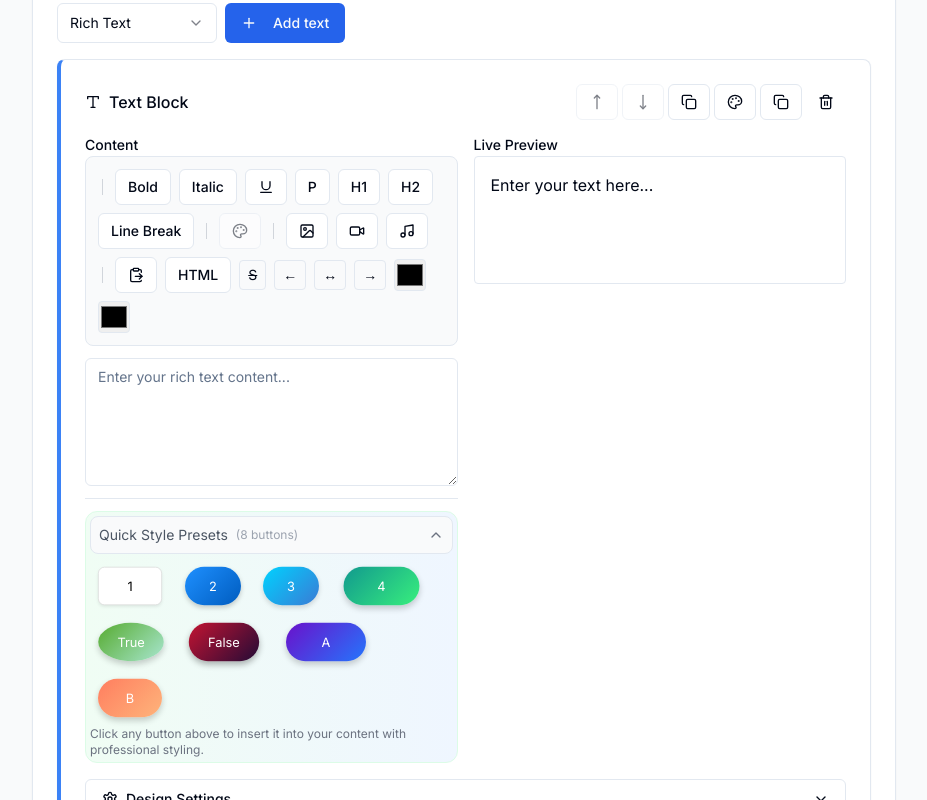
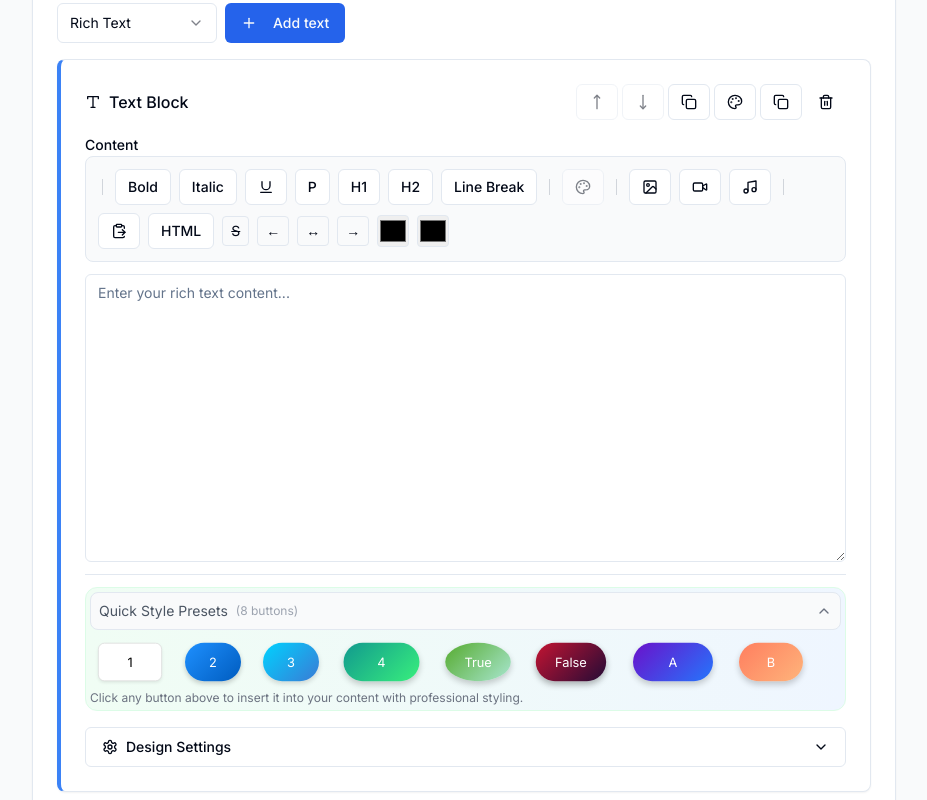
Before and after one commit to ayush-verma790/question-gen, a Next.js app: page /builder/choice in a window 1280 px wide. Shown: the part 980-1780 px from the top of the page, without its empty margins (176-1103 px from the left). Built offline with nearby package versions, Linux system fonts and the light colour scheme.

Commit message:
increase size ob block

```diff
--- a/app/builder/hottext/page.tsx
+++ b/app/builder/hottext/page.tsx
@@ -6,6 +6,7 @@ import { Button } from "@/components/ui/button";
 import { Input } from "@/components/ui/input";
 import { Label } from "@/components/ui/label";
 import { Badge } from "@/components/ui/badge";
+import { Textarea } from "@/components/ui/textarea";
 import {
   Trash2,
   Plus,
@@ -21,6 +22,8 @@ import {
   Palette,
   ChevronDown,
   ChevronUp,
+  MessageSquare,
+  Settings,
 } from "lucide-react";
 import { ContentBlockEditor } from "@/components/content-block-editor";
 import { XMLViewer } from "@/components/xml-viewer";
--- a/components/content-block-editor.tsx
+++ b/components/content-block-editor.tsx
@@ -339,7 +339,7 @@ export function ContentBlockEditor({ blocks, onChange, title }: ContentBlockEdit
               </CardHeader>
 
               <CardContent className="space-y-4">
-                <div className="grid grid-cols-1 lg:grid-cols-2 gap-4">
+                <div className="grid grid-cols-1 lg:grid-cols-1 gap-4">
                   <div className="space-y-3">
                     <div>
                       <Label>Content</Label>
@@ -457,10 +457,10 @@ export function ContentBlockEditor({ blocks, onChange, title }: ContentBlockEdit
                     )}
                   </div>
 
-                  <div>
+                  {/* <div>
                     <Label>Live Preview</Label>
                     <div className="border rounded p-4 bg-white min-h-32">{renderBlockPreview(block)}</div>
-                  </div>
+                  </div> */}
                 </div>
 
                 {/* Collapsible Design Section */}
--- a/components/rich-text-editor.tsx
+++ b/components/rich-text-editor.tsx
@@ -637,7 +637,7 @@ export function RichTextEditor({
         onMouseUp={handleSelection}
         onKeyUp={handleSelection}
         placeholder={placeholder}
-        className="min-h-32 resize-y"
+        className="min-h-72 resize-y"
         style={{ fontFamily: isHtmlMode ? "monospace" : "inherit" }}
       />
 
```
